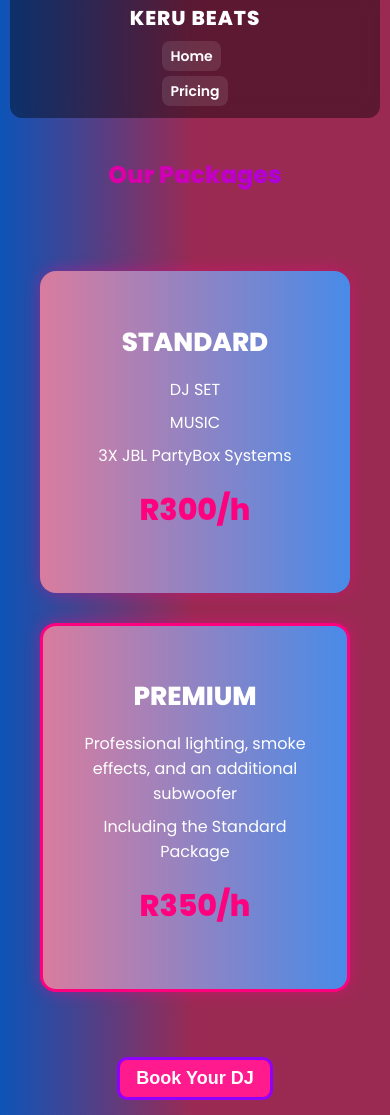
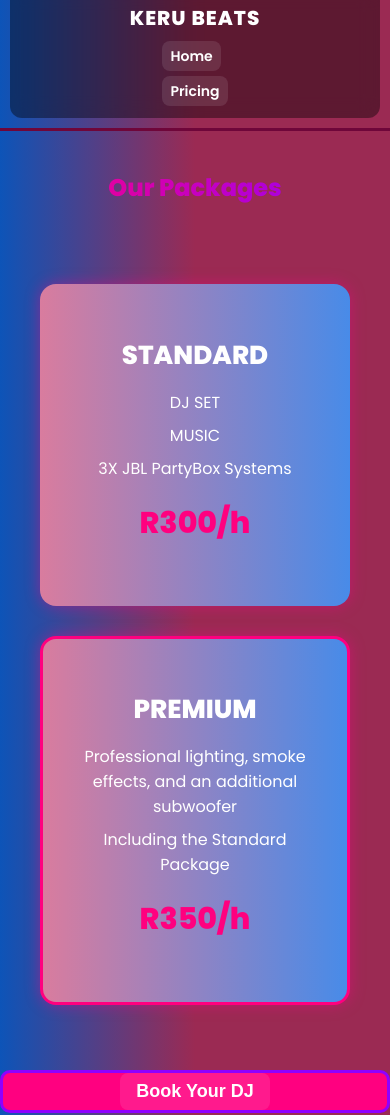
Before and after one commit to januvdw922/dj, a plain HTML site: page pricing.html in a window 390 px wide. Shown: the part 22-1137 px from the top of the page. Drawn offline with Linux system fonts and the light colour scheme.

Commit message:
Add files via upload

```diff
--- a/pricing.html
+++ b/pricing.html
@@ -223,6 +223,13 @@ justify-content: center;
 color: white;
 }
 
+@media (max-width: 600px) {
+  .bbb {
+justify-content: center;
+width:100%;
+
+}
+}
 
 
 
@@ -235,7 +242,7 @@ color: white;
       <li><a href="pricing.html">Pricing</a></li>
     </ul>
   </nav>
-
+  <hr color="#6f063a" size="3">
 
   <h3 class="slo">Our Packages</h3>
 
```
Also changed, not shown: index.html (+7 -0 lines).
